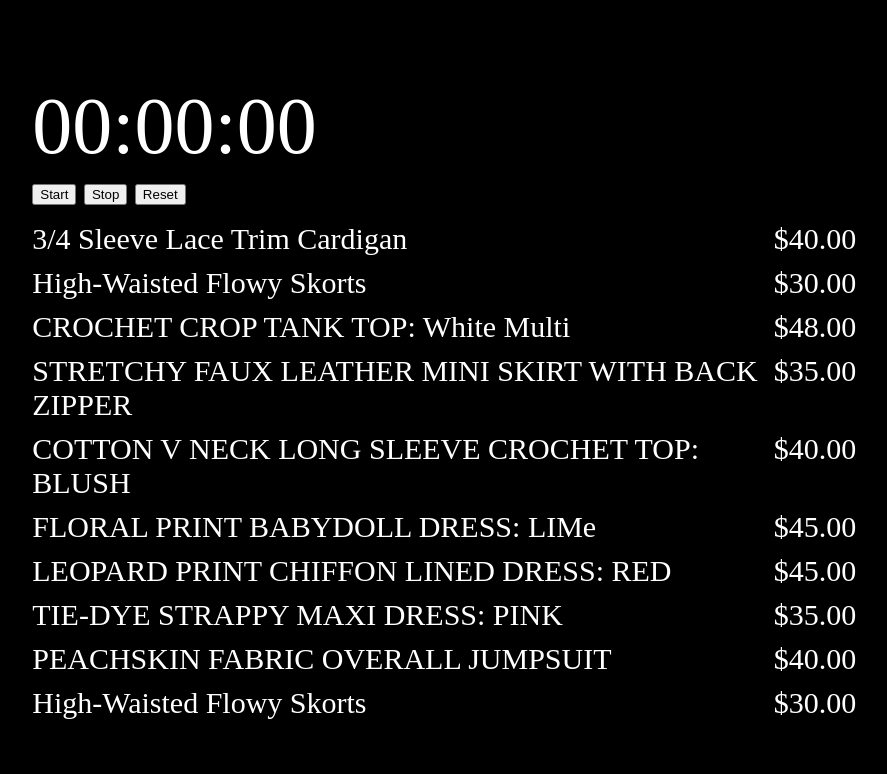
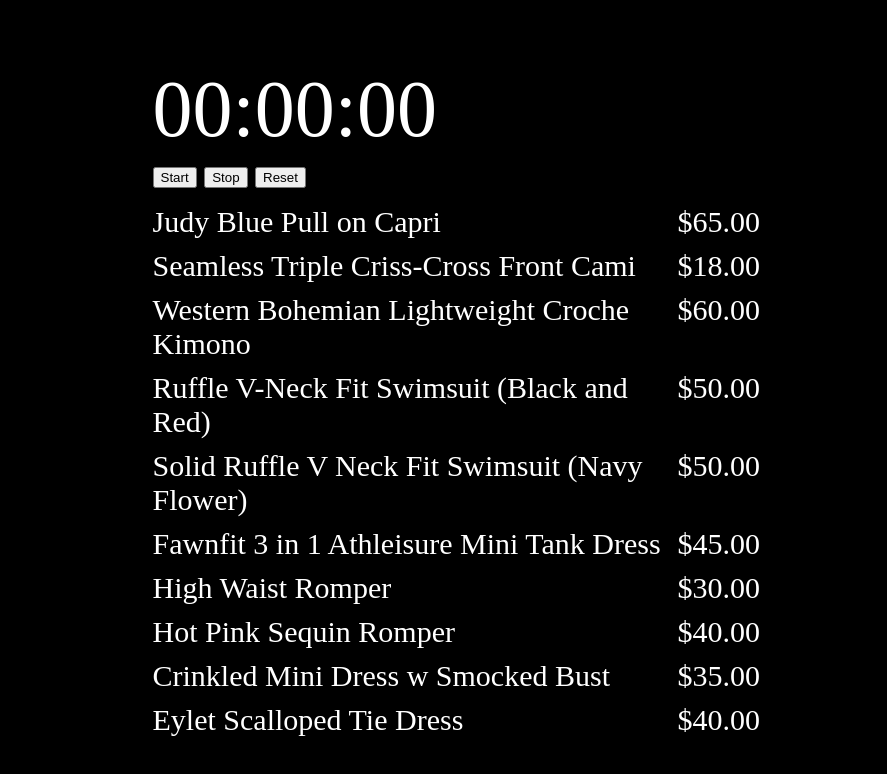
Before and after one commit to jparris3213/ElectronPrompter, an Electron app: page index.html in a window 1280 px wide. Shown: the whole page, without its empty margins (150-1037 px from the left). Drawn offline with Linux system fonts and the light colour scheme.

Commit message:
Updated Info for 7-18 Live Show

```diff
--- a/prompt.json
+++ b/prompt.json
@@ -2,44 +2,44 @@
 {
     "prompt": [
         {
-            "Name": "3/4 Sleeve Lace Trim Cardigan",
-            "Price": "$40.00"
+            "Name": "Judy Blue Pull on Capri",
+            "Price": "$65.00"
         },
         {
-            "Name": "High-Waisted Flowy Skorts",
+            "Name": "Seamless Triple Criss-Cross Front Cami",
+            "Price": "$18.00"
+        },
+        {
+            "Name": "Western Bohemian Lightweight Croche Kimono",
+            "Price": "$60.00 "
+        },
+        {
+            "Name": "Ruffle V-Neck Fit Swimsuit (Black and Red)",
+            "Price": "$50.00 "
+        },
+        {
+            "Name": "Solid Ruffle V Neck Fit Swimsuit (Navy Flower)",
+            "Price": "$50.00"
+        },
+        {
+            "Name": "Fawnfit 3 in 1 Athleisure Mini Tank Dress",
+            "Price": "$45.00"
+        },
+        {
+            "Name": "High Waist Romper",
             "Price": "$30.00"
         },
         {
-            "Name": "CROCHET CROP TANK TOP: White Multi",
-            "Price": "$48.00 "
+            "Name": "Hot Pink Sequin Romper ",
+            "Price": "$40.00 "
         },
         {
-            "Name": "STRETCHY FAUX LEATHER MINI SKIRT WITH BACK ZIPPER",
-            "Price": "$35.00 "
+            "Name": "Crinkled Mini Dress w Smocked Bust",
+            "Price": "$35.00"
         },
         {
-            "Name": "COTTON V NECK LONG SLEEVE CROCHET TOP: BLUSH",
+            "Name": "Eylet Scalloped Tie Dress",
             "Price": "$40.00"
-        },
-        {
-            "Name": "FLORAL PRINT BABYDOLL DRESS: LIMe",
-            "Price": "$45.00"
-        },
-        {
-            "Name": "LEOPARD PRINT CHIFFON LINED DRESS: RED",
-            "Price": "$45.00"
-        },
-        {
-            "Name": "TIE-DYE STRAPPY MAXI DRESS: PINK ",
-            "Price": "$35.00 "
-        },
-        {
-            "Name": "PEACHSKIN FABRIC OVERALL JUMPSUIT",
-            "Price": "$40.00"
-        },
-        {
-            "Name": "High-Waisted Flowy Skorts",
-            "Price": "$30.00"
         }
     ]
 }
```
Also changed, not shown: index.html (+1 -1 lines).
